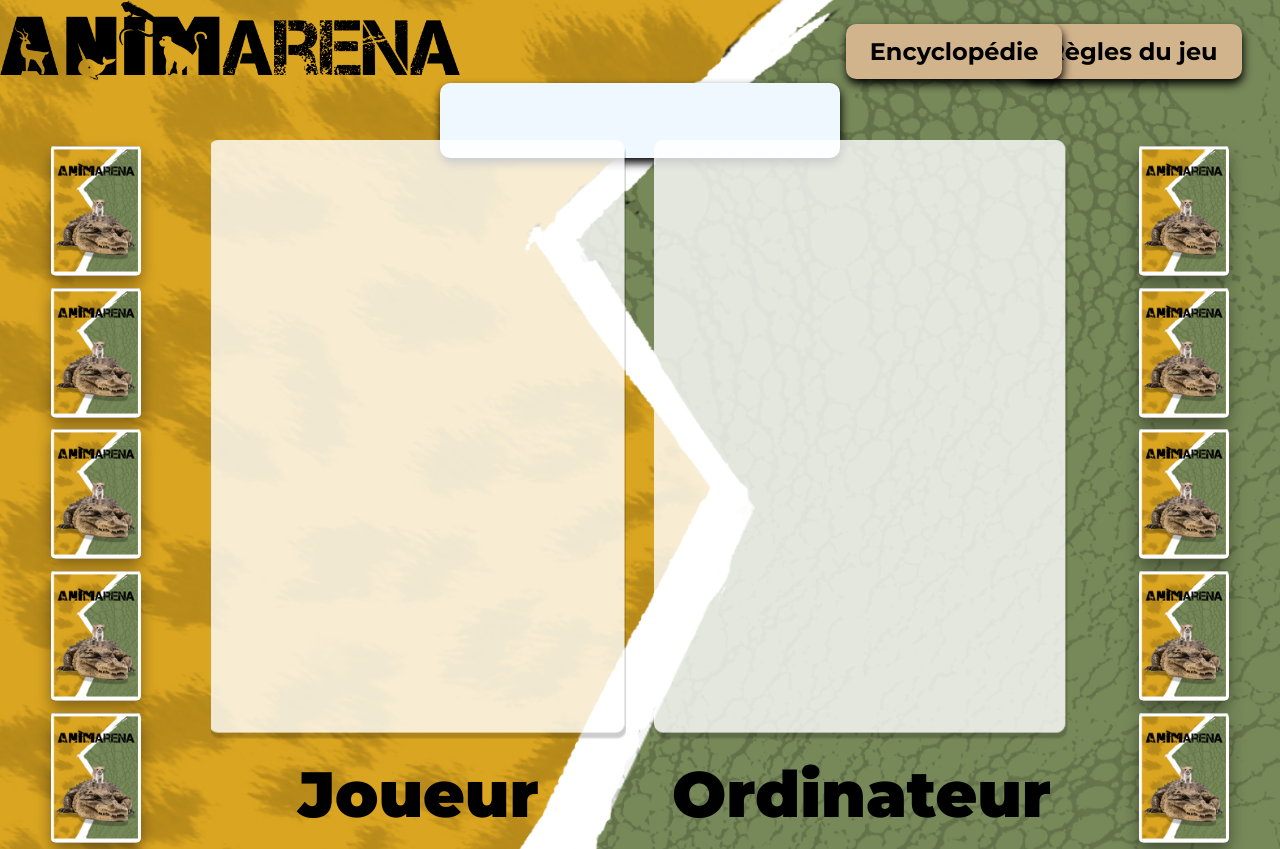
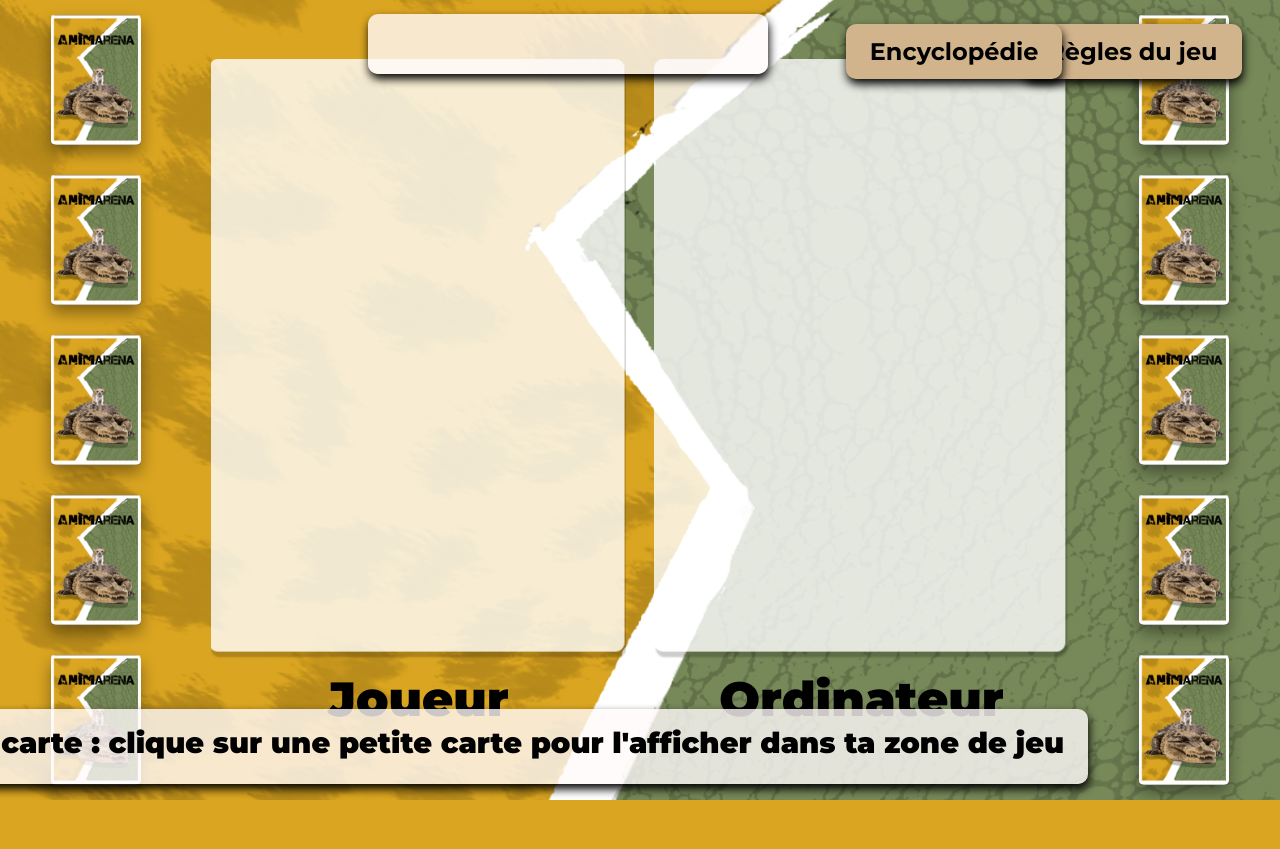
Before and after one commit to Leslaures/AnimArena, a React (Vite) app in the folder client/: page /game in a window 1280 px wide. After the commit the page ends 800 px from the top, so only its background shows below. Built offline with nearby package versions, Linux system fonts and the light colour scheme.

Commit message:
[feat]: zone d'aide pour le joueur

```diff
--- a/client/src/components/Animals_card/Animals_card.css
+++ b/client/src/components/Animals_card/Animals_card.css
@@ -24,7 +24,7 @@
 
 #charValidatorButton {
   position: fixed;
-  bottom: 40%;
+  bottom: 50%;
   right: 64%;
   padding: 0;
   background-color: #daa520;
--- a/client/src/components/Game_zone/Game_zone.css
+++ b/client/src/components/Game_zone/Game_zone.css
@@ -9,7 +9,7 @@ main {
   height: 100%;
 }
 p {
-  font-size: 4rem;
+  font-size: 3rem;
 }
 #imgPlayerContainer,
 #imgComputerContainer {
@@ -29,6 +29,7 @@ p {
   background-size: 415px 600px;
   background-position: center;
   background-repeat: no-repeat;
+  transition: transform 0.3s ease;
 }
 
 .zoneDeJeuComputer,
--- a/client/src/components/Game_zone/Game_zone.tsx
+++ b/client/src/components/Game_zone/Game_zone.tsx
@@ -1,8 +1,9 @@
-import { useState } from "react";
+import { useEffect, useState } from "react";
 import Animals_card from "../Animals_card/Animals_card";
 import Deck from "../Deck/Deck";
 import "./Game_zone.css";
 import type { AnimalType } from "../../pages/Game_page";
+import Help from "../Help/Help";
 
 interface GamezoneProps {
   pseudo: string;
@@ -23,6 +24,27 @@ function Game_zone({
   const [showVersoCard, setShowVersoCard] = useState(false);
   const [showRectoCard, setShowRectoCard] = useState(false);
   const [showVersoCardCPU, setshowVersoCardCPU] = useState(false);
+  const [help, setHelp] = useState(
+    "Choisis une carte : clique sur une petite carte pour l'afficher dans ta zone de jeu",
+  );
+
+  useEffect(() => {
+    if (animal) {
+      setHelp("Clique sur ta carte pour la révéler");
+    }
+  }, [animal]);
+
+  useEffect(() => {
+    if (showRectoCard) {
+      setHelp("Choisis une caractéristique à comparer");
+    }
+  }, [showRectoCard]);
+
+  useEffect(() => {
+    if (selectedChar) {
+      setHelp("Si tu es prêt / prête à lancer le duel, clique sur GO !");
+    }
+  }, [selectedChar]);
 
   const handleSetAnimalP1 = (animal: AnimalType) => {
     setAnimalP1(animal);
@@ -108,6 +130,7 @@ function Game_zone({
           />
         </div>
       </section>
+      <Help help={help} />
     </main>
   );
 }
--- a/client/src/components/Header/Header.css
+++ /dev/null
@@ -1,35 +0,0 @@
-header {
-  text-align: left;
-  width: 100%;
-}
-#logoImgContainer {
-  height: 100px;
-  img {
-    height: 80%;
-  }
-}
-#selected_char {
-  display: flex;
-  justify-content: center;
-  align-items: center;
-  height: 5vh;
-  h1 {
-    background-color: aliceblue;
-    padding: 10px 10px;
-    width: 400px;
-    min-height: 75px;
-    text-align: center;
-    border-radius: 10px;
-    box-shadow: 1px 5px 10px black;
-  }
-}
-@media screen and (max-width: 1024px) {
-  header {
-    height: 10vh;
-  }
-  #logoImgContainer {
-    img {
-      width: 100%;
-    }
-  }
-}
--- a/client/src/components/Header/Header.tsx
+++ /dev/null
@@ -1,15 +0,0 @@
-import Selected_characteristic from "../Selected_characteristic/Selected_characteristic";
-import "./Header.css";
-
-function Header({ selectedChar }: { selectedChar: string }) {
-  return (
-    <header>
-      <figure id="logoImgContainer">
-        <img src="../src/assets/images/animarena.png" alt="logo AnimArena" />
-      </figure>
-      <Selected_characteristic selectedChar={selectedChar} />
-    </header>
-  );
-}
-
-export default Header;
--- /dev/null
+++ b/client/src/components/Help/Help.css
@@ -0,0 +1,18 @@
+#divHelp {
+  display: flex;
+  justify-content: center;
+  align-items: center;
+  position: fixed;
+  bottom: 2%;
+  right: 15%;
+}
+#pHelp {
+  background-color: rgba(255, 251, 251, 0.8);
+  padding: 10px 10px;
+  width: 1300px;
+  min-height: 75px;
+  text-align: center;
+  border-radius: 10px;
+  box-shadow: 1px 5px 10px black;
+  font-size: 1.8rem;
+}
--- /dev/null
+++ b/client/src/components/Help/Help.tsx
@@ -0,0 +1,14 @@
+import "./Help.css";
+
+interface HelpProps {
+  help: string | null;
+}
+function Help({ help }: HelpProps) {
+  return (
+    <div id="divHelp">
+      <p id="pHelp">{help}</p>
+    </div>
+  );
+}
+
+export default Help;
--- a/client/src/components/Selected_characteristic/Selected_characteristic.css
+++ b/client/src/components/Selected_characteristic/Selected_characteristic.css
@@ -0,0 +1,18 @@
+#selected_char {
+  display: flex;
+  justify-content: center;
+  align-items: center;
+  height: 5vh;
+  position: fixed;
+  top: 3%;
+  right: 40%;
+  h1 {
+    background-color: rgba(255, 251, 251, 0.8);
+    padding: 0px 10px;
+    width: 400px;
+    min-height: 60px;
+    text-align: center;
+    border-radius: 10px;
+    box-shadow: 1px 5px 10px black;
+  }
+}
--- a/client/src/pages/Game_page.tsx
+++ b/client/src/pages/Game_page.tsx
@@ -1,9 +1,9 @@
 import { useNavigate, useOutletContext } from "react-router-dom";
 import GameRulesModal from "../components/GameRulesModal/GameRulesModal";
 import Game_zone from "../components/Game_zone/Game_zone";
-import Header from "../components/Header/Header";
 import "./Game_page.css";
 import { useEffect, useState } from "react";
+import Selected_characteristic from "../components/Selected_characteristic/Selected_characteristic";
 
 export type AnimalType = {
   nom: string;
@@ -53,7 +53,7 @@ function Game_page() {
   return (
     <div id="gamePage">
       <div className="hide-mobile-screen">
-        <Header selectedChar={selectedChar} />
+        <Selected_characteristic selectedChar={selectedChar} />
         <GameRulesModal />
       </div>
 
```
